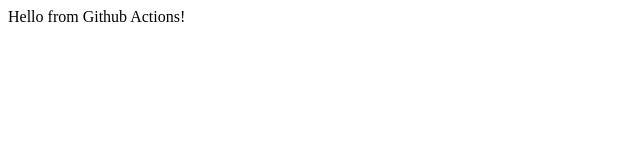
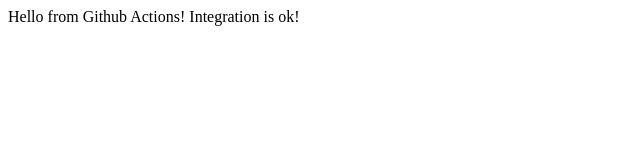
Before and after one commit to grigciulache/httpd3, a plain HTML site: page site/index.html in a window 1280 px wide. Shown: the whole page, without its empty margins (0-640 px from the left). Drawn offline with Linux system fonts and the light colour scheme.

Commit message:
integration test

```diff
--- a/site/index.html
+++ b/site/index.html
@@ -7,6 +7,6 @@
     <title>Test Github Actions</title>
 </head>
 <body>
-    Hello from Github Actions!
+    Hello from Github Actions! Integration is ok!
 </body>
 </html>
```
